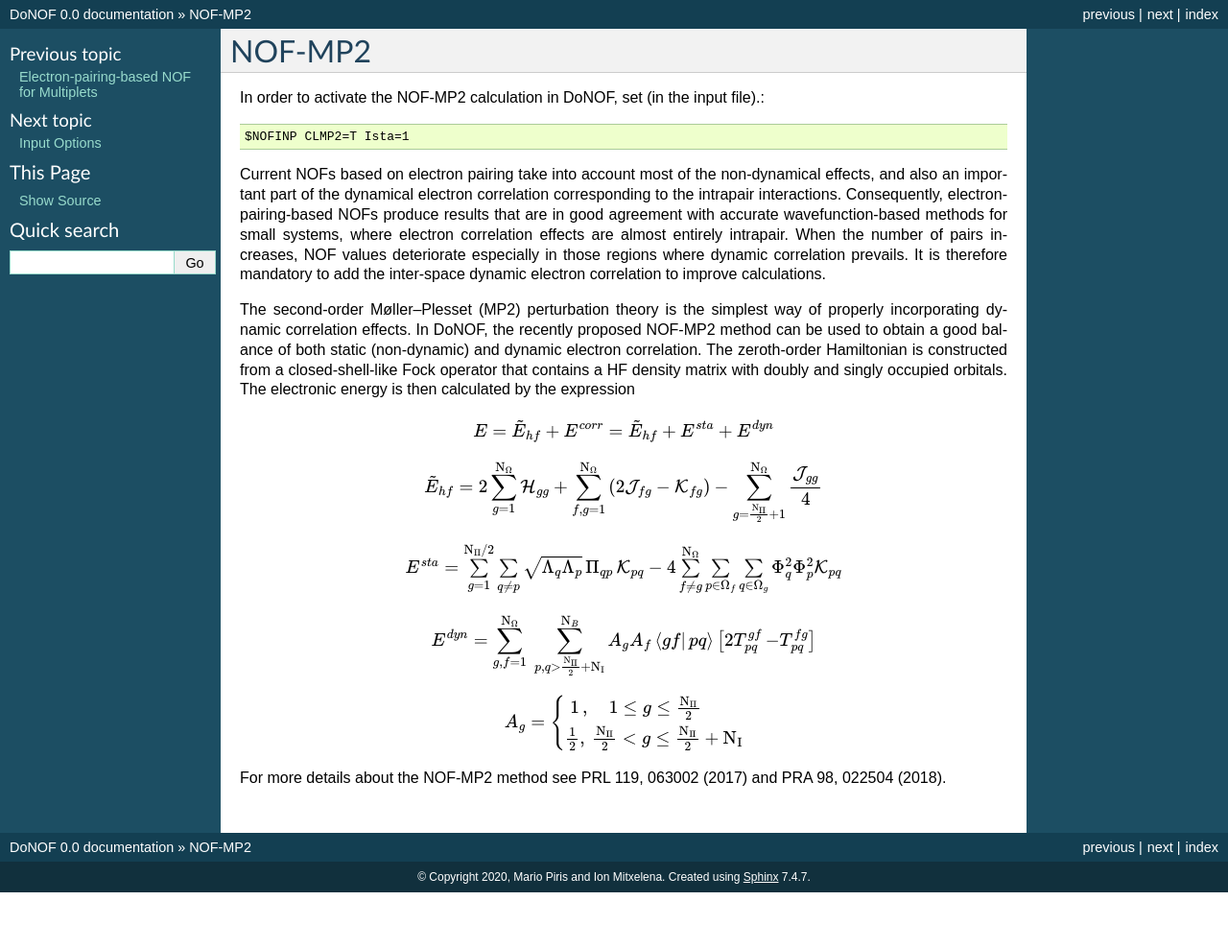
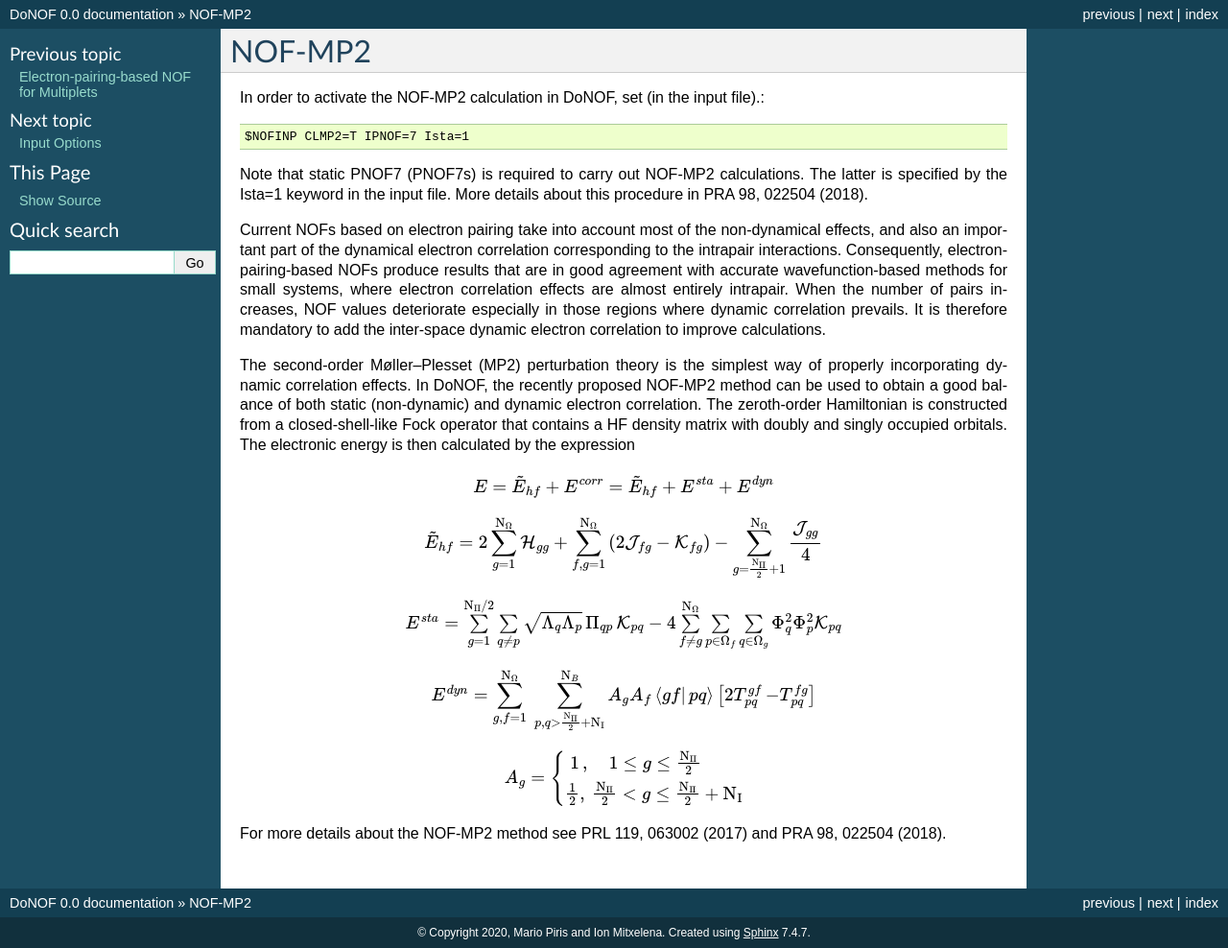
Before and after one commit to DoNOF/DoNOF-Documentation, a Sphinx documentation site: the page built from docs/NOF-MP2.rst, in a window 1280 px wide. Shown: the whole page at 96% size. Built offline with Sphinx 7.4.7, drawn with Linux system fonts in a browser that asks for light colours; before the commit the page ends 930 px from its top, so only the background shows below that.

Commit message:
including PNOF7s

```diff
--- a/docs/NOF-MP2.rst
+++ b/docs/NOF-MP2.rst
@@ -4,7 +4,11 @@ NOF-MP2
 
 In order to activate the NOF-MP2 calculation in DoNOF, set (in the input file).::
 
-    $NOFINP CLMP2=T Ista=1
+    $NOFINP CLMP2=T IPNOF=7 Ista=1
+
+Note that static PNOF7 (PNOF7s) is required to carry out NOF-MP2 calculations. The
+latter is specified by the Ista=1 keyword in the input file. More details about
+this procedure in PRA 98, 022504 (2018).
 
 Current NOFs based on electron pairing take into account most of the
 non-dynamical effects, and also an important part of the dynamical
@@ -46,5 +50,4 @@ is then calculated by the expression
 
     A_{g}=\left\{ \begin{array}{c}1\,,\quad1\leq g\leq\frac{\mathrm{N_{II}}}{2}\qquad\\\frac{\mathrm{1}}{2},\:\frac{\mathrm{N_{II}}}{2}<g\leq\mathrm{\frac{\mathrm{N_{II}}}{2}+N_{I}}\end{array}\right.
 
-For more details about the NOF-MP2
-method see PRL 119, 063002 (2017) and PRA 98, 022504 (2018).
+For more details about the NOF-MP2 method see PRL 119, 063002 (2017) and PRA 98, 022504 (2018).
--- a/docs/PNOF57.rst
+++ b/docs/PNOF57.rst
@@ -117,6 +117,8 @@ PNOF7s
 
 (PRA 98, 022504 (2018))
 
+In order to choose PNOF7s in DoNOF, you must set IPNOF=7 Ista=1 in the $NOFINP section of your input file.
+
 In the context of NOF-MP2 (see corresponding section), it is convenient to take into account the inter-pair static correction in the reference-used NOF from the outset, thus preventing the ONs and NOs from
 suffering an inter-pair non-dynamic influence, however small, in the dynamic correlation domains. This led us to correlate the motion of electrons with parallel and opposite spins belonging to different subspaces as
 
```
Also changed, not shown: other parts of docs/PNOF57.rst (+1 -1 lines).
